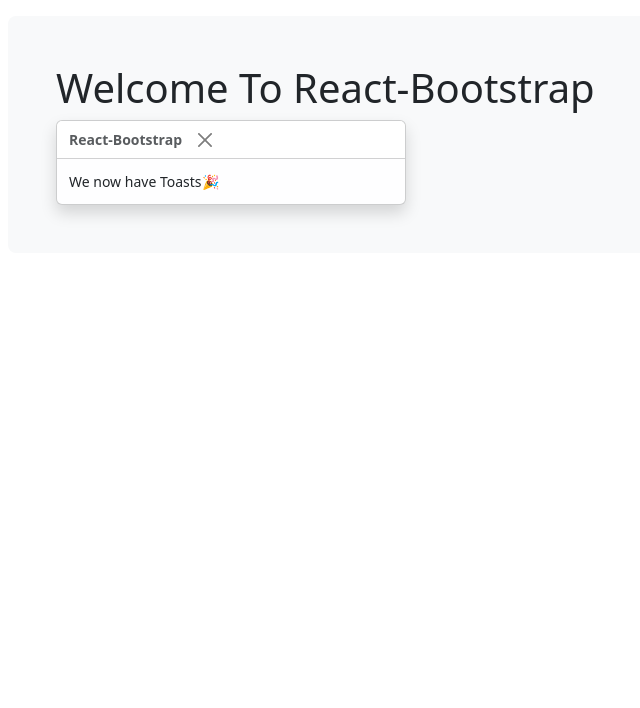
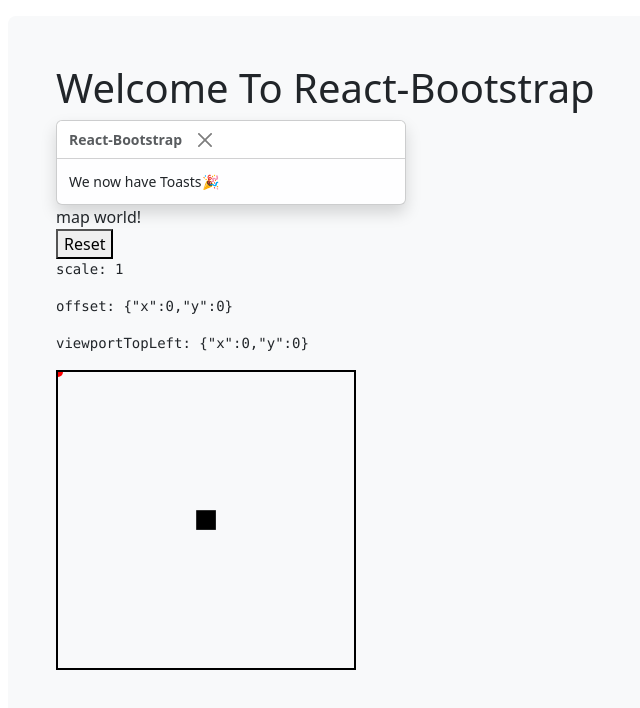
Before and after one commit to apet2929/CSSE280-FinalProject, a React (Create React App) app in the folder frontend/csse280-final-project/: page / in a window 1280 px wide. Shown: the top 708 px of the page, without its empty margins (78-718 px from the left). Built offline with nearby package versions, Linux system fonts and the light colour scheme.

Commit message:
Draw canvas with zoom and pan in React

```diff
--- a/frontend/csse280-final-project/src/App.tsx
+++ b/frontend/csse280-final-project/src/App.tsx
@@ -5,6 +5,7 @@
 import Button from 'react-bootstrap/Button';
 
 import './App.css';
+import { MapView } from './MapView';
 
 const ExampleToast = ({ children } : {children : any}) => {
   const [show, toggleShow] = useState(true);
@@ -32,6 +33,7 @@
           🎉
         </span>
       </ExampleToast>
+      <MapView name="map world!" />
     </Container>
   </Container>
 );
--- /dev/null
+++ b/frontend/csse280-final-project/src/Canvas.tsx
@@ -0,0 +1,247 @@
+import {
+    useEffect,
+    useCallback,
+    useLayoutEffect,
+    useRef,
+    useState
+  } from "react";
+  import * as React from "react";
+
+  type CanvasProps = {
+    canvasWidth: number;
+    canvasHeight: number;
+    image: HTMLImageElement;
+  };
+
+  type Point = {
+    x: number;
+    y: number;
+  };
+
+  const ORIGIN = Object.freeze({ x: 0, y: 0 });
+
+  // adjust to device to avoid blur
+  const { devicePixelRatio: ratio = 1 } = window;
+
+  function diffPoints(p1: Point, p2: Point) {
+    return { x: p1.x - p2.x, y: p1.y - p2.y };
+  }
+
+  function addPoints(p1: Point, p2: Point) {
+    return { x: p1.x + p2.x, y: p1.y + p2.y };
+  }
+
+  function scalePoint(p1: Point, scale: number) {
+    return { x: p1.x / scale, y: p1.y / scale };
+  }
+
+  const ZOOM_SENSITIVITY = 500; // bigger for lower zoom per scroll
+
+  export default function Canvas(props: CanvasProps) {
+    const canvasRef = useRef<HTMLCanvasElement>(null);
+    const [context, setContext] = useState<CanvasRenderingContext2D | null>(null);
+    const [scale, setScale] = useState<number>(1);
+    const [offset, setOffset] = useState<Point>(ORIGIN);
+    const [mousePos, setMousePos] = useState<Point>(ORIGIN);
+    const [viewportTopLeft, setViewportTopLeft] = useState<Point>(ORIGIN);
+    const isResetRef = useRef<boolean>(false);
+    const lastMousePosRef = useRef<Point>(ORIGIN);
+    const lastOffsetRef = useRef<Point>(ORIGIN);
+
+    // update last offset
+    useEffect(() => {
+      lastOffsetRef.current = offset;
+    }, [offset]);
+
+    // reset
+    const reset = useCallback(
+      (context: CanvasRenderingContext2D) => {
+        if (context && !isResetRef.current) {
+          // adjust for device pixel density
+          context.canvas.width = props.canvasWidth * ratio;
+          context.canvas.height = props.canvasHeight * ratio;
+          context.scale(ratio, ratio);
+          setScale(1);
+
+          // reset state and refs
+          setContext(context);
+          setOffset(ORIGIN);
+          setMousePos(ORIGIN);
+          setViewportTopLeft(ORIGIN);
+          lastOffsetRef.current = ORIGIN;
+          lastMousePosRef.current = ORIGIN;
+
+          // this thing is so multiple resets in a row don't clear canvas
+          isResetRef.current = true;
+        }
+      },
+      [props.canvasWidth, props.canvasHeight]
+    );
+
+    // functions for panning
+    const mouseMove = useCallback(
+      (event: MouseEvent) => {
+        if (context) {
+          const lastMousePos = lastMousePosRef.current;
+          const currentMousePos = { x: event.pageX, y: event.pageY }; // use document so can pan off element
+          lastMousePosRef.current = currentMousePos;
+
+          const mouseDiff = diffPoints(currentMousePos, lastMousePos);
+          setOffset((prevOffset) => addPoints(prevOffset, mouseDiff));
+        }
+      },
+      [context]
+    );
+
+    const mouseUp = useCallback(() => {
+      document.removeEventListener("mousemove", mouseMove);
+      document.removeEventListener("mouseup", mouseUp);
+    }, [mouseMove]);
+
+    const startPan = useCallback(
+      (event: React.MouseEvent<HTMLCanvasElement, MouseEvent>) => {
+        document.addEventListener("mousemove", mouseMove);
+        document.addEventListener("mouseup", mouseUp);
+        lastMousePosRef.current = { x: event.pageX, y: event.pageY };
+      },
+      [mouseMove, mouseUp]
+    );
+
+    // setup canvas and set context
+    useLayoutEffect(() => {
+      if (canvasRef.current) {
+        // get new drawing context
+        const renderCtx = canvasRef.current.getContext("2d");
+
+        if (renderCtx) {
+          reset(renderCtx);
+        }
+      }
+    }, [reset, props.canvasHeight, props.canvasWidth]);
+
+    // pan when offset or scale changes
+    useLayoutEffect(() => {
+      if (context && lastOffsetRef.current) {
+        const offsetDiff = scalePoint(
+          diffPoints(offset, lastOffsetRef.current),
+          scale
+        );
+        context.translate(offsetDiff.x, offsetDiff.y);
+        setViewportTopLeft((prevVal) => diffPoints(prevVal, offsetDiff));
+        isResetRef.current = false;
+      }
+    }, [context, offset, scale]);
+
+    // draw
+    useLayoutEffect(() => {
+      if (context) {
+        const squareSize = 20;
+
+        // clear canvas but maintain transform
+        const storedTransform = context.getTransform();
+        context.canvas.width = context.canvas.width;
+        context.setTransform(storedTransform);
+        context.drawImage(props.image, 0, 0)
+        context.fillRect(
+          props.canvasWidth / 2 - squareSize / 2,
+          props.canvasHeight / 2 - squareSize / 2,
+          squareSize,
+          squareSize
+        );
+        context.arc(viewportTopLeft.x, viewportTopLeft.y, 5, 0, 2 * Math.PI);
+        context.fillStyle = "red";
+        context.fill();
+      }
+    }, [
+      props.canvasWidth,
+      props.canvasHeight,
+      context,
+      scale,
+      offset,
+      viewportTopLeft
+    ]);
+
+    // add event listener on canvas for mouse position
+    useEffect(() => {
+      const canvasElem = canvasRef.current;
+      if (canvasElem === null) {
+        return;
+      }
+
+      function handleUpdateMouse(event: MouseEvent) {
+        event.preventDefault();
+        if (canvasRef.current) {
+          const viewportMousePos = { x: event.clientX, y: event.clientY };
+          const topLeftCanvasPos = {
+            x: canvasRef.current.offsetLeft,
+            y: canvasRef.current.offsetTop
+          };
+          setMousePos(diffPoints(viewportMousePos, topLeftCanvasPos));
+        }
+      }
+
+      canvasElem.addEventListener("mousemove", handleUpdateMouse);
+      canvasElem.addEventListener("wheel", handleUpdateMouse);
+      return () => {
+        canvasElem.removeEventListener("mousemove", handleUpdateMouse);
+        canvasElem.removeEventListener("wheel", handleUpdateMouse);
+      };
+    }, []);
+
+    // add event listener on canvas for zoom
+    useEffect(() => {
+      const canvasElem = canvasRef.current;
+      if (canvasElem === null) {
+        return;
+      }
+
+      // this is tricky. Update the viewport's "origin" such that
+      // the mouse doesn't move during scale - the 'zoom point' of the mouse
+      // before and after zoom is relatively the same position on the viewport
+      function handleWheel(event: WheelEvent) {
+        event.preventDefault();
+        if (context) {
+          const zoom = 1 - event.deltaY / ZOOM_SENSITIVITY;
+          const viewportTopLeftDelta = {
+            x: (mousePos.x / scale) * (1 - 1 / zoom),
+            y: (mousePos.y / scale) * (1 - 1 / zoom)
+          };
+          const newViewportTopLeft = addPoints(
+            viewportTopLeft,
+            viewportTopLeftDelta
+          );
+
+          context.translate(viewportTopLeft.x, viewportTopLeft.y);
+          context.scale(zoom, zoom);
+          context.translate(-newViewportTopLeft.x, -newViewportTopLeft.y);
+
+          setViewportTopLeft(newViewportTopLeft);
+          setScale(scale * zoom);
+          isResetRef.current = false;
+        }
+      }
+
+      canvasElem.addEventListener("wheel", handleWheel);
+      return () => canvasElem.removeEventListener("wheel", handleWheel);
+    }, [context, mousePos.x, mousePos.y, viewportTopLeft, scale]);
+
+    return (
+      <div>
+        <button onClick={() => context && reset(context)}>Reset</button>
+        <pre>scale: {scale}</pre>
+        <pre>offset: {JSON.stringify(offset)}</pre>
+        <pre>viewportTopLeft: {JSON.stringify(viewportTopLeft)}</pre>
+        <canvas
+          onMouseDown={startPan}
+          ref={canvasRef}
+          width={props.canvasWidth * ratio}
+          height={props.canvasHeight * ratio}
+          style={{
+            border: "2px solid #000",
+            width: `${props.canvasWidth}px`,
+            height: `${props.canvasHeight}px`
+          }}
+        ></canvas>
+      </div>
+    );
+  }
--- /dev/null
+++ b/frontend/csse280-final-project/src/MapView.tsx
@@ -0,0 +1,21 @@
+import * as React from "react";
+import Canvas from "./Canvas";
+
+// Your props are your public API, so it's worth taking the
+// time to use JSDoc to explain how it works:
+
+export interface Props {
+  /** The user's name */
+  name: string;
+  /** Should the name be rendered in bold */
+  priority?: boolean;
+}
+
+export const MapView: React.FC<Props> = props => {
+    let image = new Image()
+    image.src = 'http://phrogz.net/tmp/gkhead.jpg';
+    return <div>
+        {props.name}
+        <Canvas canvasWidth={300} canvasHeight={300} image={image} />
+    </div>
+}
```
